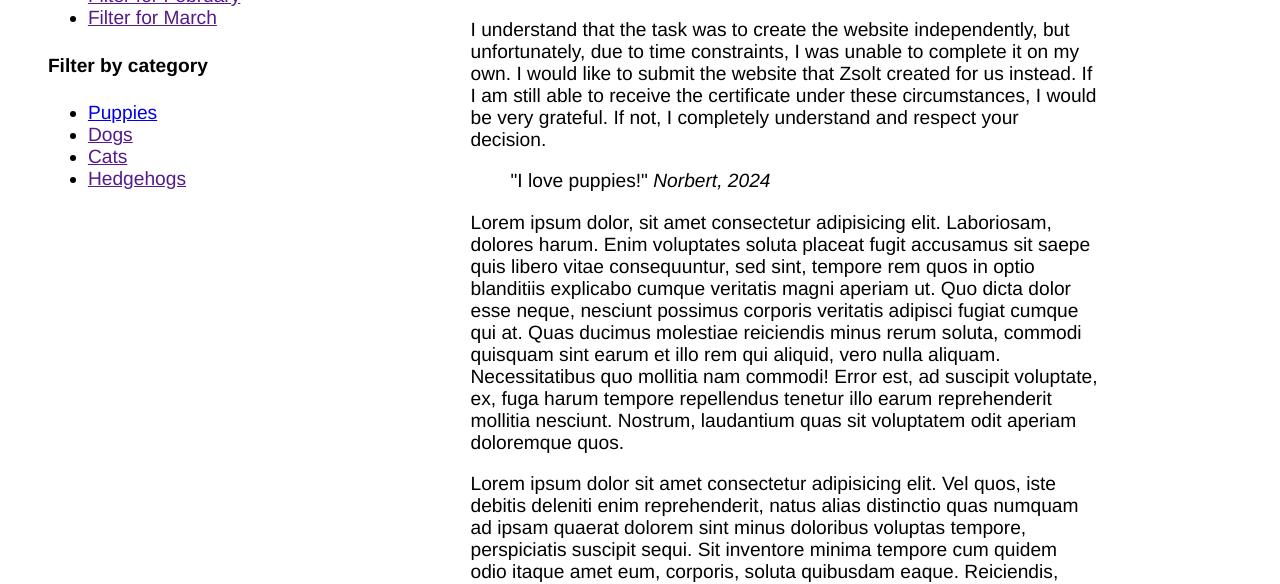
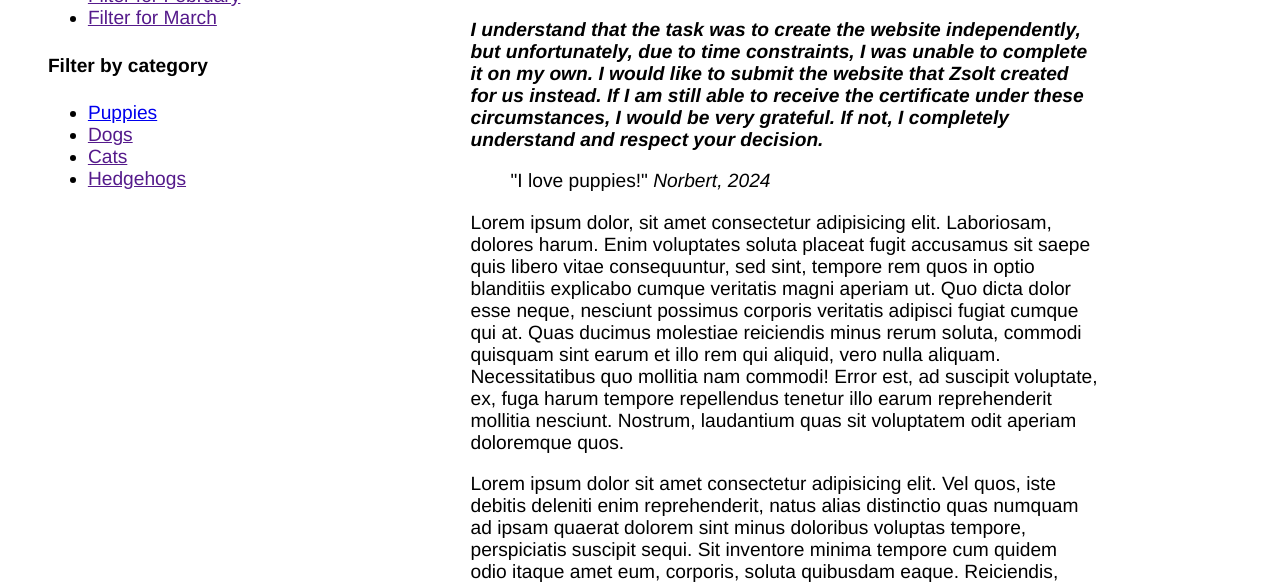
Before and after one commit to GNTOROK/gntorok.github.io, a plain HTML site: page index.html in a window 1280 px wide. Shown: the part 206-790 px from the top of the page. Drawn offline with Linux system fonts and the light colour scheme; no server answers.

Commit message:
Update index.html

```diff
--- a/index.html
+++ b/index.html
@@ -53,7 +53,7 @@
                         <h3>Read time: 100 minutes</h3>
                     </header>
                     <main>
-                        <p id="my_message">I understand that the task was to create the website independently, but unfortunately, due to time constraints, I was unable to complete it on my own. I would like to submit the website that Zsolt created for us instead. If I am still able to receive the certificate under these circumstances, I would be very grateful. If not, I completely understand and respect your decision.</p>
+                        <p><b><i>I understand that the task was to create the website independently, but unfortunately, due to time constraints, I was unable to complete it on my own. I would like to submit the website that Zsolt created for us instead. If I am still able to receive the certificate under these circumstances, I would be very grateful. If not, I completely understand and respect your decision.</i></b></p>
                         <blockquote>
                             "I love puppies!" <cite>Norbert, 2024</cite>
                         </blockquote>
```
